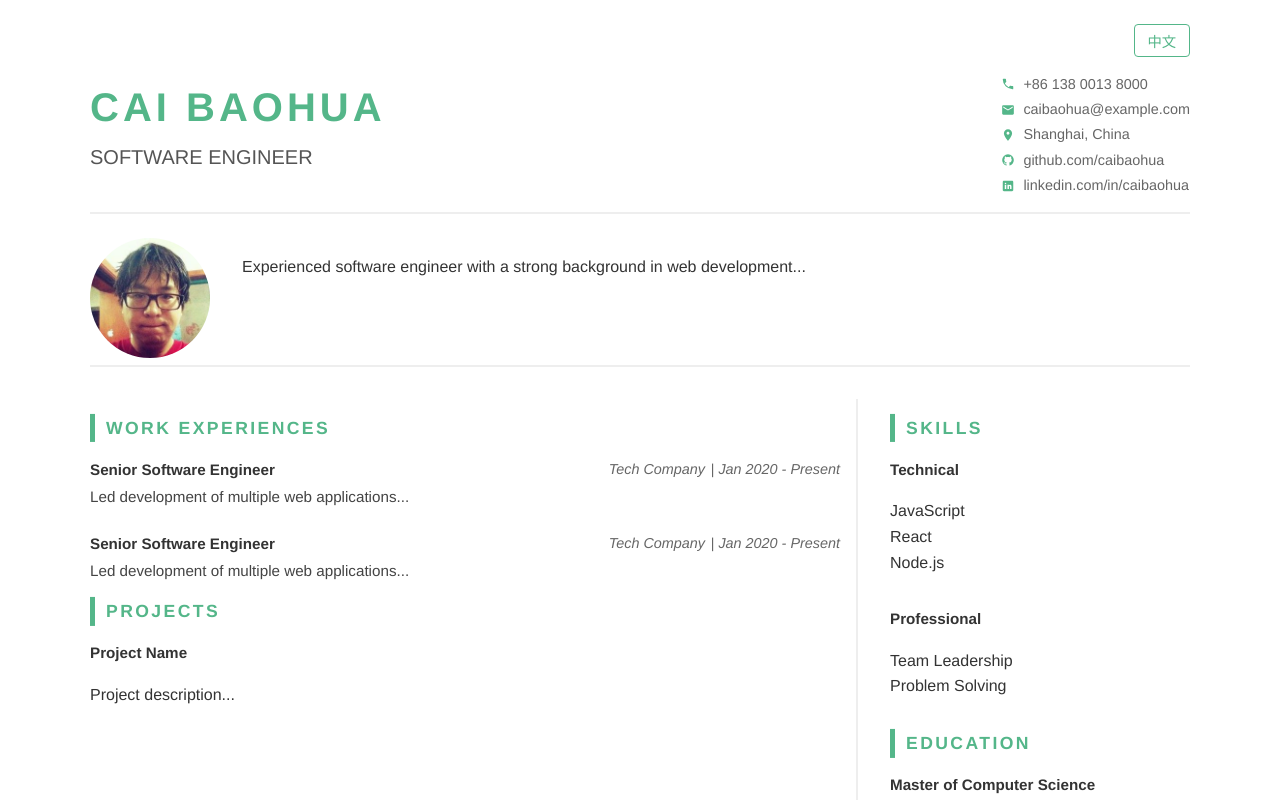
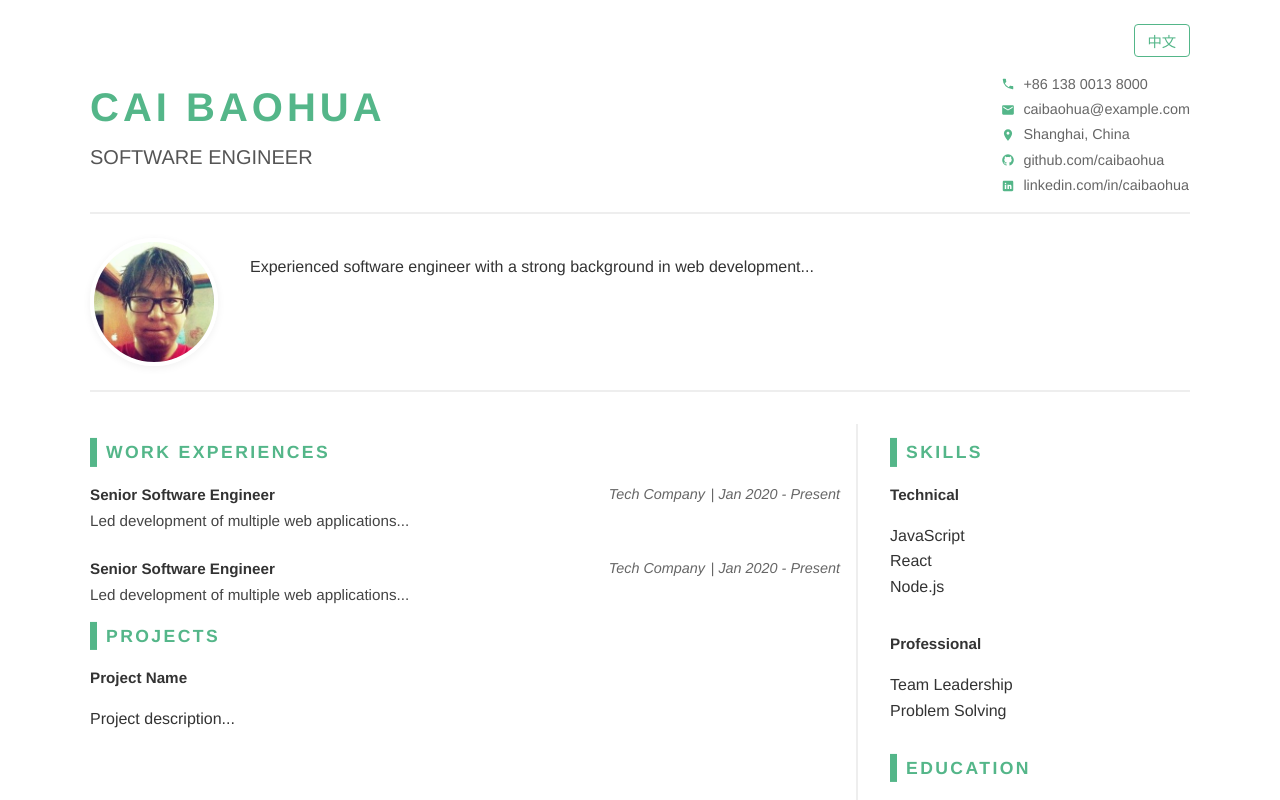
Before and after one commit to caibaohua/my-react-resume, a React (Create React App) app: page / in a window 1280 px wide. Shown: the top 800 px of the page. Built offline with nearby package versions, Linux system fonts and the light colour scheme.

Commit message:
Improve avatar position

```diff
--- a/src/index.css
+++ b/src/index.css
@@ -65,7 +65,6 @@ body {
    3. Header
 ------------------------------ */
 .resume-header {
-  margin-bottom: 1.5rem;  /* Reduced from 2rem */
   padding-bottom: 0.75rem;  /* Reduced from 1rem */
   border-bottom: 2px solid #eee;
 }
@@ -155,7 +154,7 @@ body {
   left: 0;
   top: 50%;
   transform: translateY(-50%);
-  width: 5px;
+  width: 7px;
   height: 100%;
   background-color: #54B689;  /* Same color as your theme */
 }
@@ -180,12 +179,16 @@ body {
 
 .summary-content {
   display: flex;
-  align-items: flex-start;
+  justify-content: flex-start;
   gap: 2rem;
+  padding: 1.5rem 0rem;
 }
 
 .avatar {
   flex-shrink: 0;
+  display: flex;
+  align-items: center;
+  justify-content: center;
 }
 
 .avatar-image {
@@ -193,17 +196,18 @@ body {
   height: 120px;
   border-radius: 50%;
   object-fit: cover;
+  border: 4px solid #fff;
+  box-shadow: 0 2px 8px rgba(0,0,0,0.06);
 }
 
-/* Add responsive layout for summary section */
 @media (max-width: 768px) {
   .summary-content {
     flex-direction: column;
     align-items: center;
     text-align: center;
     gap: 1rem;
+    padding: 1rem;
   }
-
   .avatar {
     margin-bottom: 1rem;
   }
```
